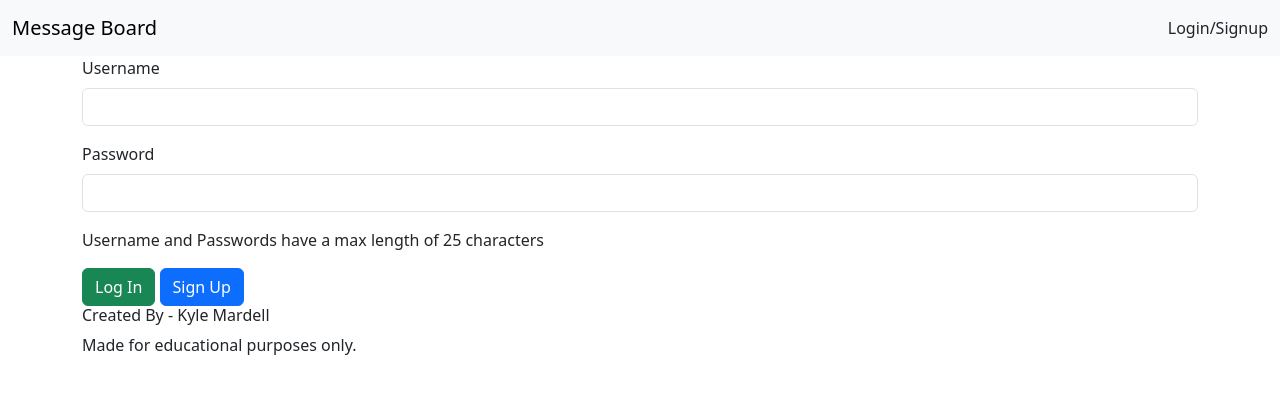
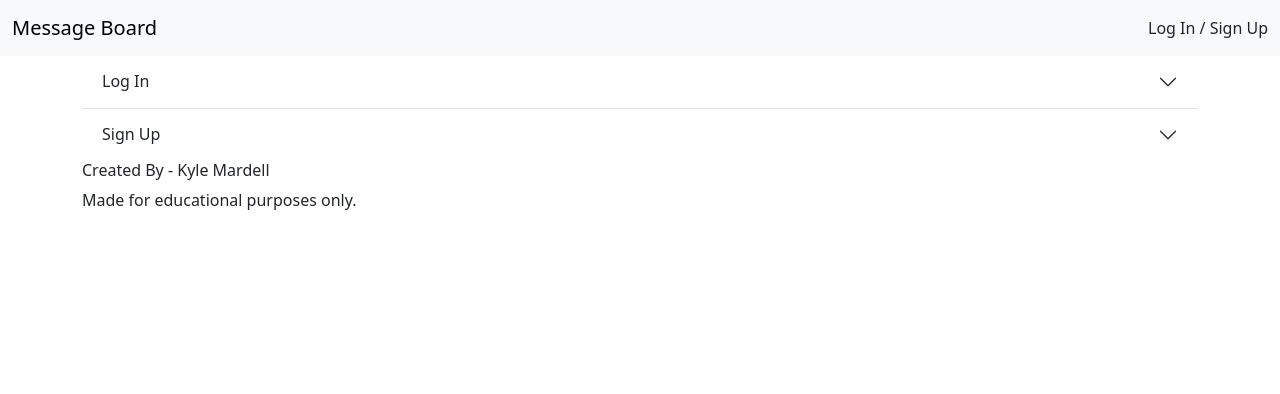
Before and after one commit to KyleMardell/meassage-board-flask-app, a Flask app: page /login in a window 1280 px wide. Shown: the top 394 px of the page. Run offline with Flask 3, Linux system fonts and the light colour scheme.

Commit message:
Set up user basic user login and password encryption.

```diff
--- a/messageboard/routes.py
+++ b/messageboard/routes.py
@@ -1,12 +1,49 @@
-from flask import render_template
-from messageboard import app, db
-
+from flask import render_template, redirect, url_for, request, flash
+from flask_login import login_user, logout_user, login_required, current_user
+from messageboard import app, db, bcrypt
+from messageboard.model import User
+from datetime import datetime
 
 @app.route("/")
 def index():
     return render_template("index.html")
 
+@app.route("/login", methods=['GET', 'POST'])
+def login():
+    if request.method == 'POST':
+        username = request.form.get('username')
+        password = request.form.get('password')
+        user = User.query.filter_by(username=username).first()
+        if user and bcrypt.check_password_hash(user.password, password):
+            login_user(user)
+            return redirect(url_for('home'))
+        flash('Invalid username or password')
+        return redirect(url_for('login'))
+    return render_template("login.html")
 
-@app.route("/login")
-def login():
+@app.route("/signup", methods=['GET', 'POST'])
+def signup():
+    if request.method == 'POST':
+        username = request.form.get('username')
+        password = request.form.get('password')
+        existing_user = User.query.filter_by(username=username).first()
+        if existing_user:
+            flash('Username already exists')
+            return redirect(url_for('signup'))
+        hashed_password = bcrypt.generate_password_hash(password).decode('utf-8')
+        new_user = User(username=username, password=hashed_password, date=datetime.utcnow())
+        db.session.add(new_user)
+        db.session.commit()
+        login_user(new_user)
+        return redirect(url_for('home'))
     return render_template("login.html")
+
+@app.route("/logout")
+@login_required
+def logout():
+    logout_user()
+    return redirect(url_for('index'))
+
+@app.route("/home")
+def home():
+    return render_template("home.html")
--- a/messageboard/templates/base.html
+++ b/messageboard/templates/base.html
@@ -17,7 +17,7 @@
         <nav class="navbar navbar-expand-lg bg-body-tertiary">
             <div class="container-fluid">
                 <a class="navbar-brand" href="{{ url_for('index') }}">Message Board</a>
-                {% if user_logged_in %}
+                {% if current_user.is_authenticated %}
                 <button class="navbar-toggler" type="button" data-bs-toggle="collapse" data-bs-target="#navbarNav"
                     aria-controls="navbarNav" aria-expanded="false" aria-label="Toggle navigation">
                     <span class="navbar-toggler-icon"></span>
@@ -40,12 +40,12 @@
                             <a class="nav-link" href="#">Profile</a>
                         </li>
                         <li class="nav-item">
-                            <a class="nav-link disabled" aria-disabled="true">Disabled</a>
+                            <a class="nav-link" href="{{ url_for('logout') }}">Log Out</a>
                         </li>
                     </ul>
                 </div>
                 {% else %}
-                <a class="nav-link" href="{{ url_for('login') }}">Login/Signup</a>
+                <a class="nav-link" href="{{ url_for('login') }}">Log In / Sign Up</a>
                 {% endif %}
             </div>
         </nav>
--- /dev/null
+++ b/messageboard/templates/home.html
@@ -0,0 +1,4 @@
+{% extends "base.html" %}
+{% block content %}
+<h1>Home</h1>
+{% endblock %}
--- a/messageboard/templates/login.html
+++ b/messageboard/templates/login.html
@@ -4,21 +4,59 @@
 <section class="container">
     <div class="row">
         <div class="col">
-
-            <form id="login-form">
+            <div class="accordion accordion-flush" id="login-accordion">
+                <div class="accordion-item">
+                    <h2 class="accordion-header">
+                        <button class="accordion-button collapsed" type="button" data-bs-toggle="collapse"
+                            data-bs-target="#login-collapse" aria-expanded="false" aria-controls="login-collapse">
+                            Log In
+                        </button>
+                    </h2>
+                    <div id="login-collapse" class="accordion-collapse collapse" data-bs-parent="#login-accordion">
+                        <div class="accordion-body">
+                            <form method="POST" action="{{ url_for('login') }}">
                                 <div class="mb-3">
                                     <label for="username" class="form-label">Username</label>
-                    <input type="text" maxlength="25" class="form-control" id="username" name="username" required>
+                                    <input type="text" maxlength="25" class="form-control" id="username" name="username"
+                                        required>
                                 </div>
                                 <div class="mb-3">
                                     <label for="password" class="form-label">Password</label>
-                    <input type="password" maxlength="25" class="form-control" id="password" name="password" required>
+                                    <input type="password" maxlength="25" class="form-control" id="password"
+                                        name="password" required>
+                                </div>
+                                <button type="submit" class="btn btn-success">Log In</button>
+                            </form>
+                        </div>
+                    </div>
+                </div>
+                <div class="accordion-item">
+                    <h2 class="accordion-header">
+                        <button class="accordion-button collapsed" type="button" data-bs-toggle="collapse"
+                            data-bs-target="#signup-collapse" aria-expanded="false" aria-controls="signup-collapse">
+                            Sign Up
+                        </button>
+                    </h2>
+                    <div id="signup-collapse" class="accordion-collapse collapse" data-bs-parent="#login-accordion">
+                        <div class="accordion-body">
+                            <form method="POST" action="{{ url_for('signup') }}">
+                                <div class="mb-3">
+                                    <label for="username" class="form-label">Username</label>
+                                    <input type="text" maxlength="25" class="form-control" id="username" name="username"
+                                        required>
+                                </div>
+                                <div class="mb-3">
+                                    <label for="password" class="form-label">Password</label>
+                                    <input type="password" maxlength="25" class="form-control" id="password"
+                                        name="password" required>
                                 </div>
                                 <p>Username and Passwords have a max length of 25 characters</p>
-                <button type="submit" class="btn btn-success">Log In</button>
-                <button type="submit" class="btn btn-primary">Sign Up</button>
+                                <button type="submit" class="btn btn-success">Sign Up</button>
                             </form>
-
+                        </div>
+                    </div>
+                </div>
+            </div>
         </div>
     </div>
 </section>
```
Also changed, not shown: messageboard/__init__.py (+12 -0 lines), messageboard/model.py (+9 -7 lines). Lines whose indentation alone changed are shown as unchanged.
